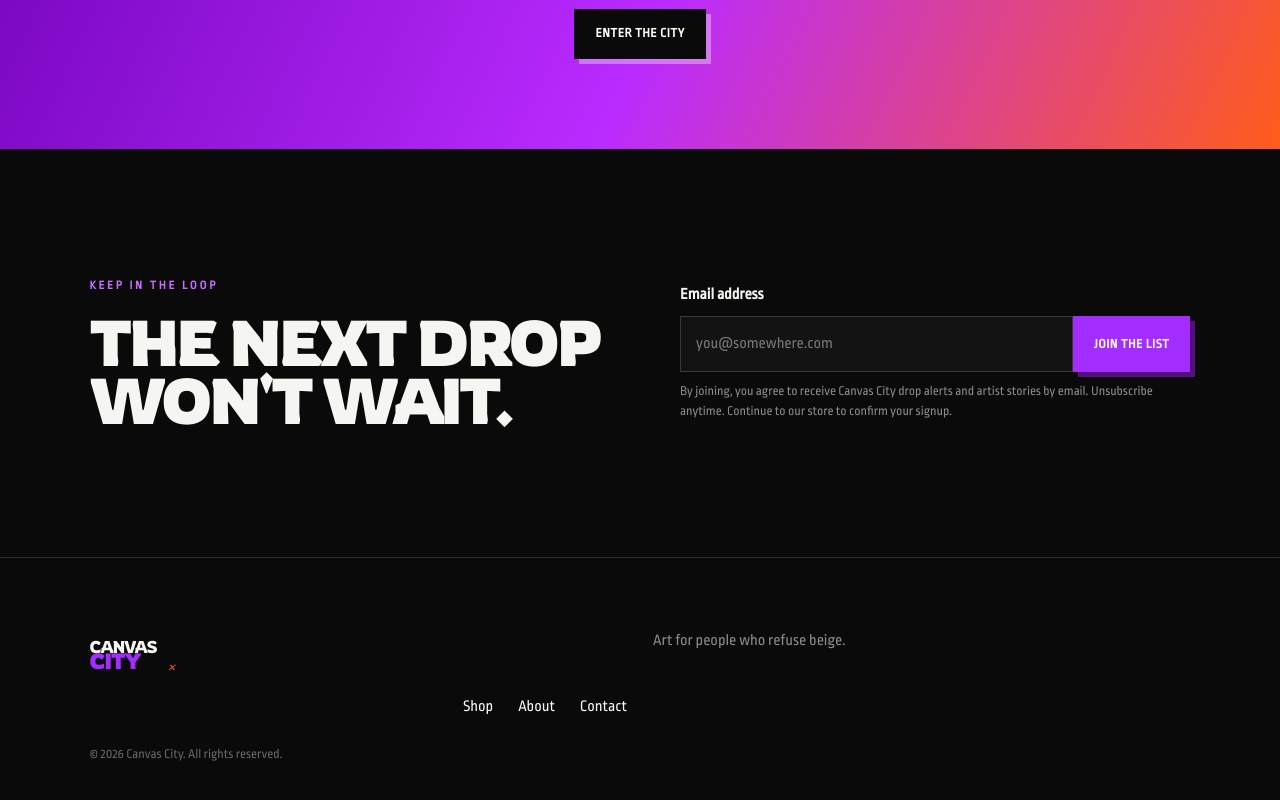
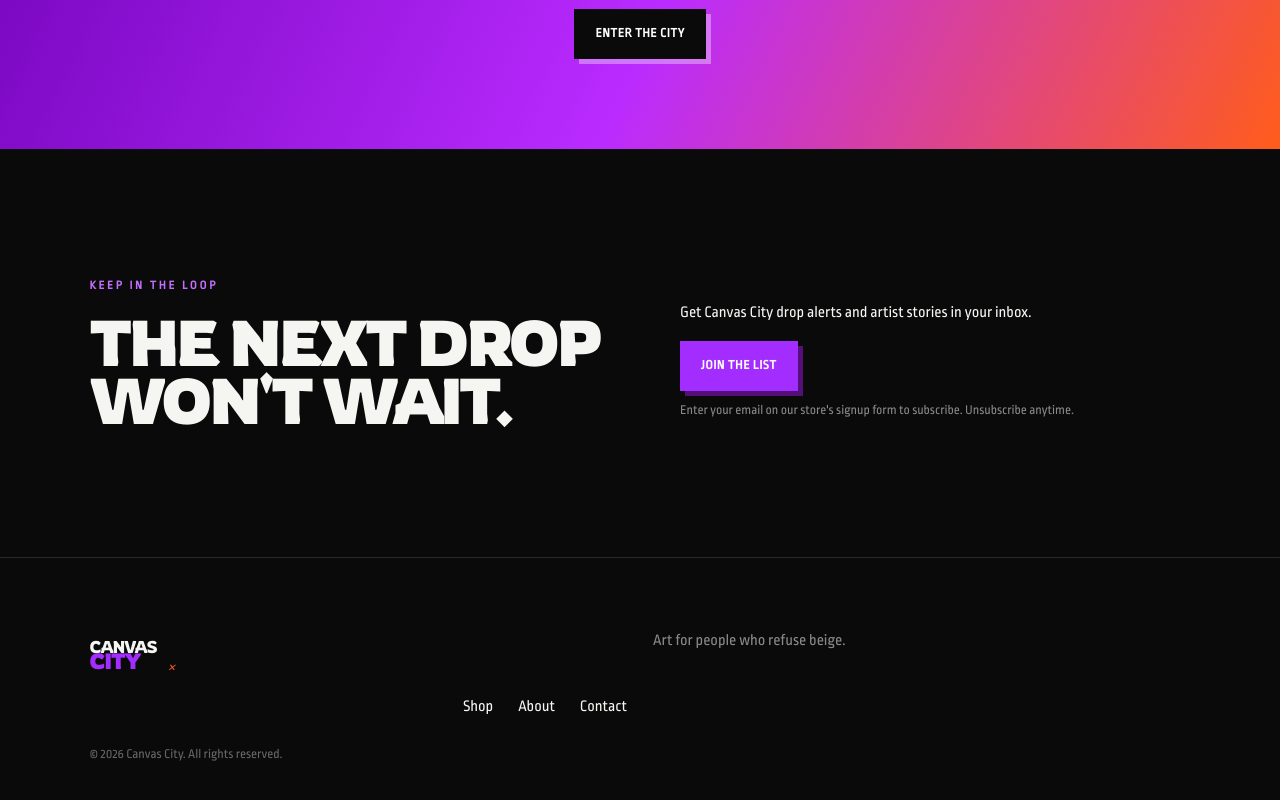
Before and after one commit to renadahmed245-stack/canvas-city-eg., a website: page index.html in a window 1280 px wide. Shown: the part 4672-5472 px from the top of the page. Drawn offline with Linux system fonts and the light colour scheme; no server answers; files whose address does not match are found by name; a web font is replaced by a local one.

Commit message:
Use hosted signup to preserve Shopify CAPTCHA

```diff
--- a/index.html
+++ b/index.html
@@ -68,14 +68,11 @@
 
     <section class="contact section" id="contact">
       <div><p class="eyebrow">KEEP IN THE LOOP</p><h2>THE NEXT DROP<br>WON'T WAIT.</h2></div>
-      <form class="newsletter" method="post" action="https://canvascityorg.myshopify.com/contact#contact_form" accept-charset="UTF-8">
-        <input type="hidden" name="form_type" value="customer">
-        <input type="hidden" name="utf8" value="✓">
-        <input type="hidden" name="contact[tags]" value="newsletter,canvas-city-website">
-        <label for="email">Email address</label>
-        <div><input id="email" name="contact[email]" type="email" autocomplete="email" autocapitalize="off" spellcheck="false" maxlength="254" aria-describedby="newsletter-consent" placeholder="you@somewhere.com" required><button class="button primary" type="submit">Join the list</button></div>
-        <small id="newsletter-consent">By joining, you agree to receive Canvas City drop alerts and artist stories by email. Unsubscribe anytime. Continue to our store to confirm your signup.</small>
-      </form>
+      <div class="newsletter">
+        <p>Get Canvas City drop alerts and artist stories in your inbox.</p>
+        <a class="button primary" href="https://canvascityorg.myshopify.com/#contact_form" aria-describedby="newsletter-consent">Join the list</a>
+        <small id="newsletter-consent">Enter your email on our store's signup form to subscribe. Unsubscribe anytime.</small>
+      </div>
     </section>
   </main>
 
```
Also changed, not shown: vercel.json.
